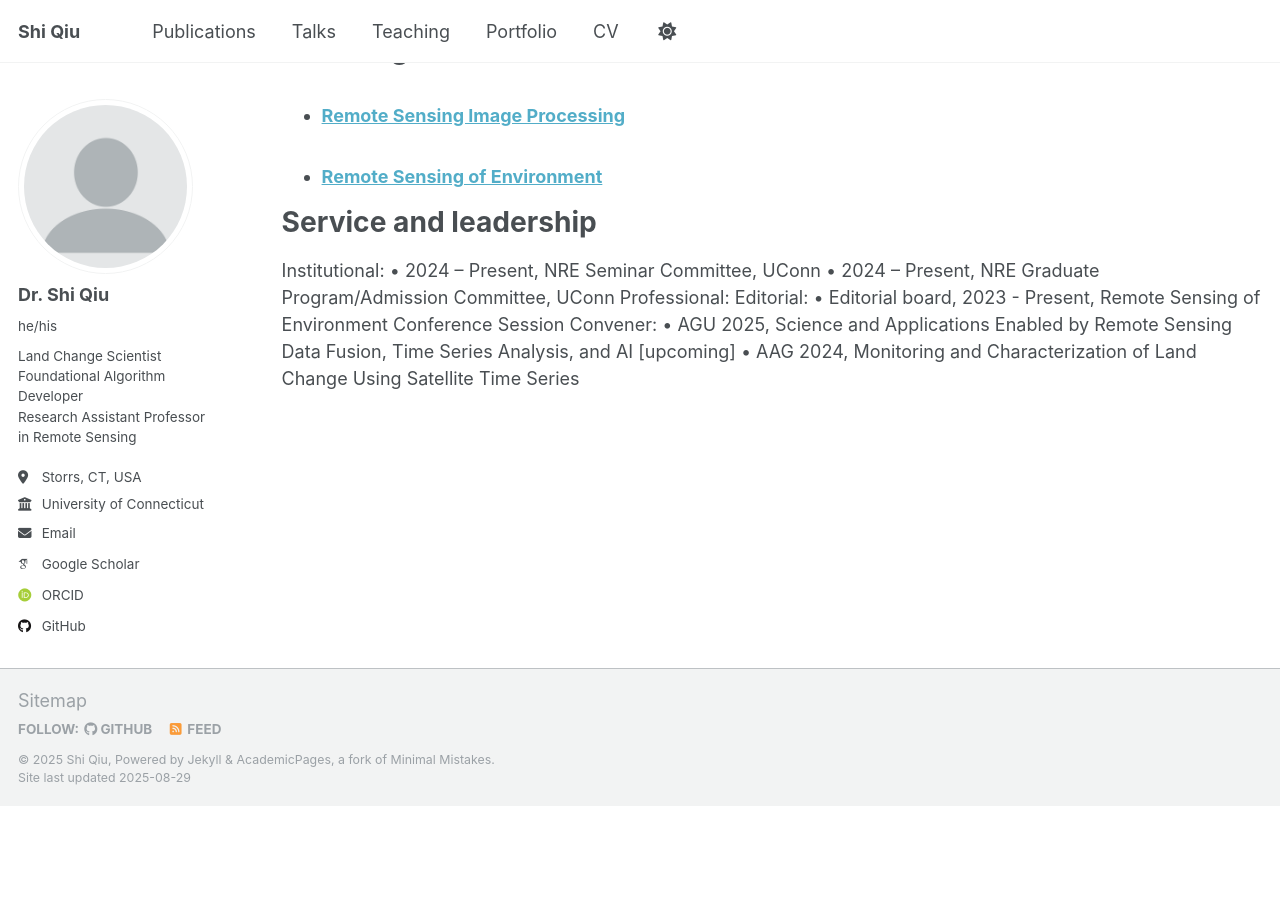
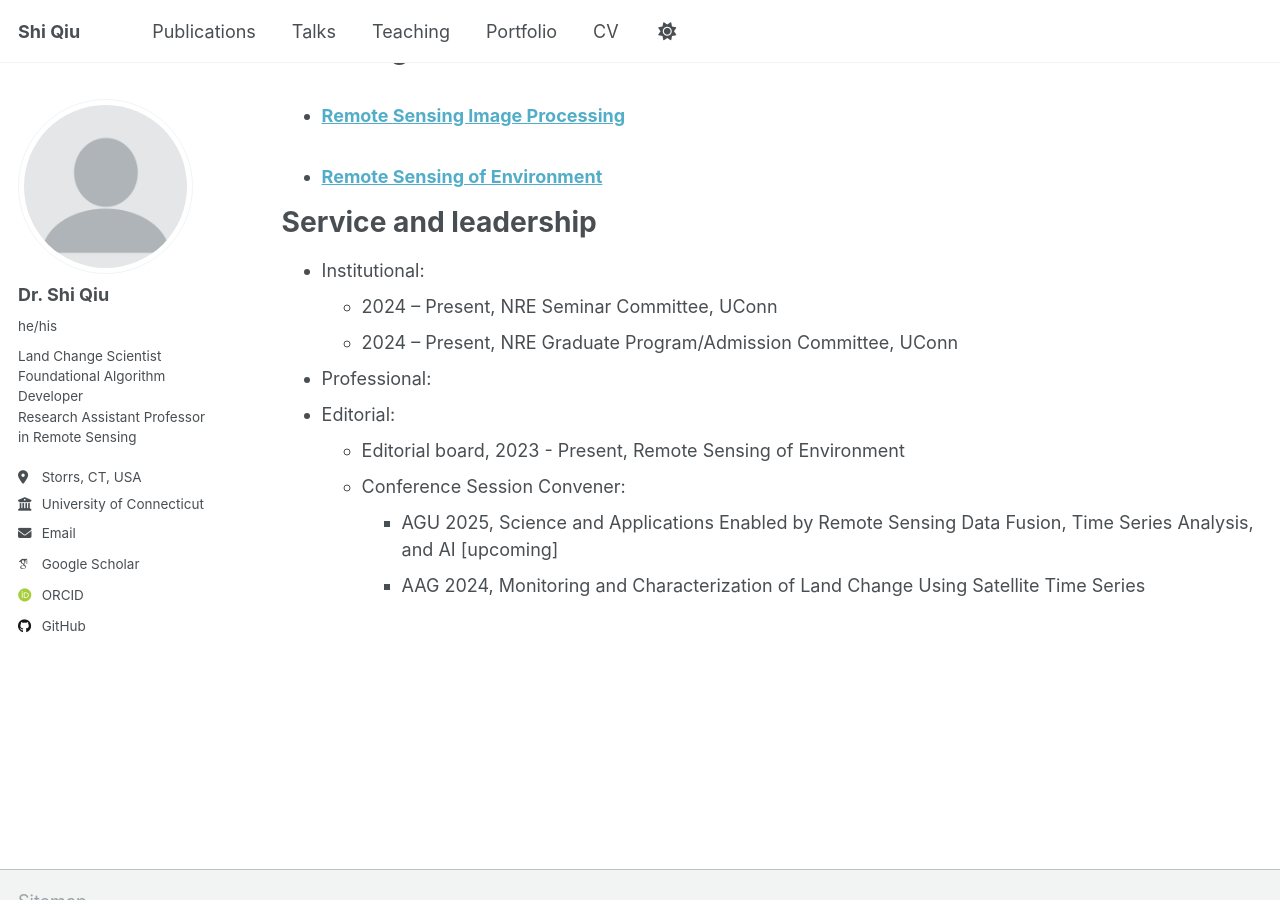
Before and after one commit to shi-eo/shi-eo.github.io, a Jekyll site: the page built from _pages/cv.md, in a window 1280 px wide and 900 px high, scrolled down 3028 px. Built offline with Jekyll 4.4.1, drawn with Linux system fonts in a browser that asks for light colours; some web fonts are replaced; a script that is not in the unit is left out; before the commit the page ends 3834 px from its top, so only the background shows below that; part of the change alters nothing that is shown.

Commit message:
Update cv.md

```diff
--- a/_pages/cv.md
+++ b/_pages/cv.md
@@ -66,12 +66,12 @@ Teaching
 
 Service and leadership
 ======
-Institutional:
-•	2024 – Present, NRE Seminar Committee, UConn
-•	2024 – Present, NRE Graduate Program/Admission Committee, UConn
-Professional:
-Editorial:
-•	Editorial board, 2023 - Present, Remote Sensing of Environment
-Conference Session Convener:
-•	AGU 2025, Science and Applications Enabled by Remote Sensing Data Fusion, Time Series Analysis, and AI [upcoming]
-•	AAG 2024, Monitoring and Characterization of Land Change Using Satellite Time Series
+* Institutional:
+  * 2024 – Present, NRE Seminar Committee, UConn
+  * 2024 – Present, NRE Graduate Program/Admission Committee, UConn
+* Professional:
+* Editorial:
+  * Editorial board, 2023 - Present, Remote Sensing of Environment
+  * Conference Session Convener:
+    * AGU 2025, Science and Applications Enabled by Remote Sensing Data Fusion, Time Series Analysis, and AI [upcoming]
+    * AAG 2024, Monitoring and Characterization of Land Change Using Satellite Time Series
```
